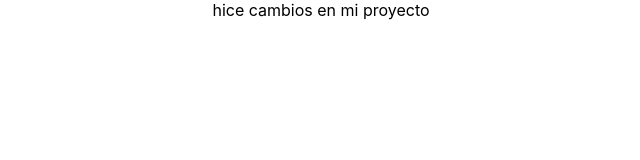
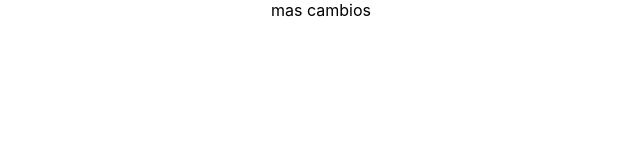
Before and after one commit to mzkrantz/Market-Profesores, a React (Create React App) app: page / in a window 1280 px wide. Shown: the top 160 px of the page, without its empty margins (319-959 px from the left). Built offline with nearby package versions, Linux system fonts and the light colour scheme.

Commit message:
mas cambios

```diff
--- a/src/App.js
+++ b/src/App.js
@@ -4,7 +4,7 @@ function App() {
   return (
     <div className="App">
 
-    hice cambios en mi proyecto
+    mas cambios
 
 
 
```
